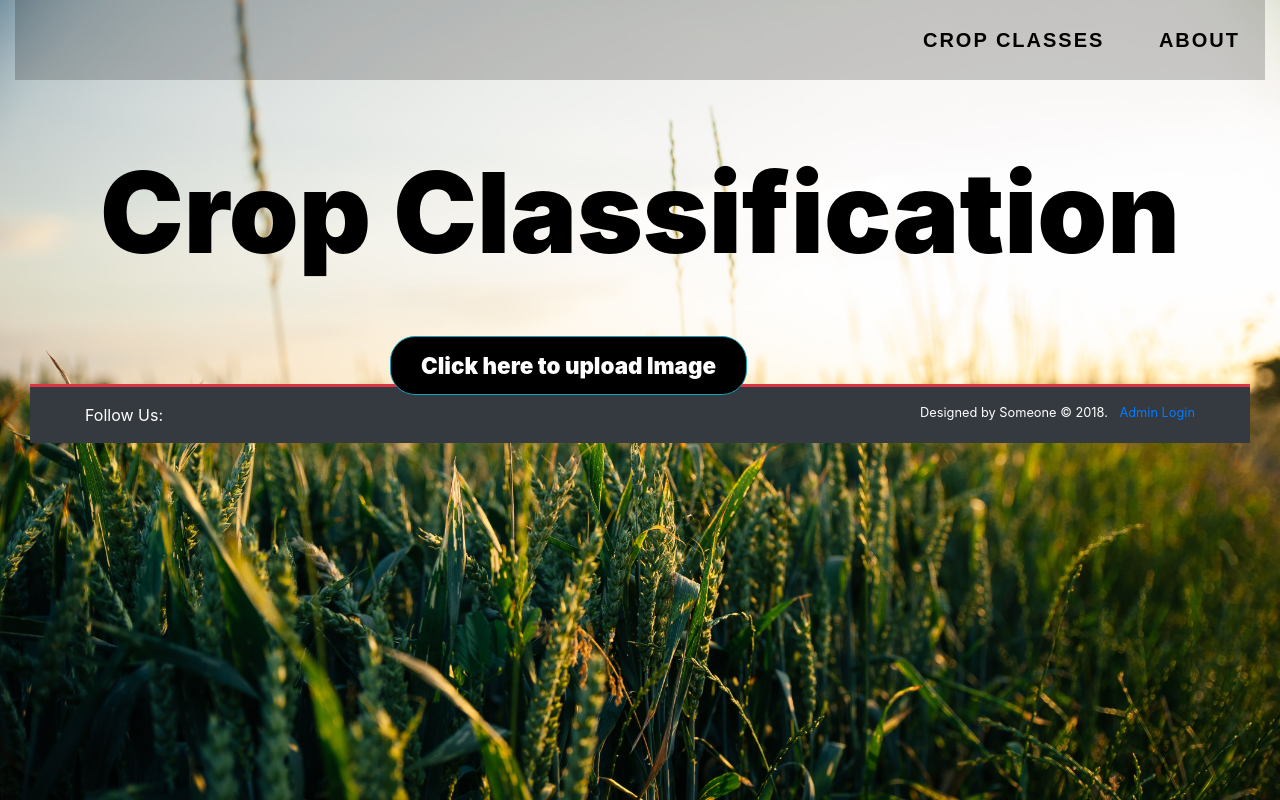
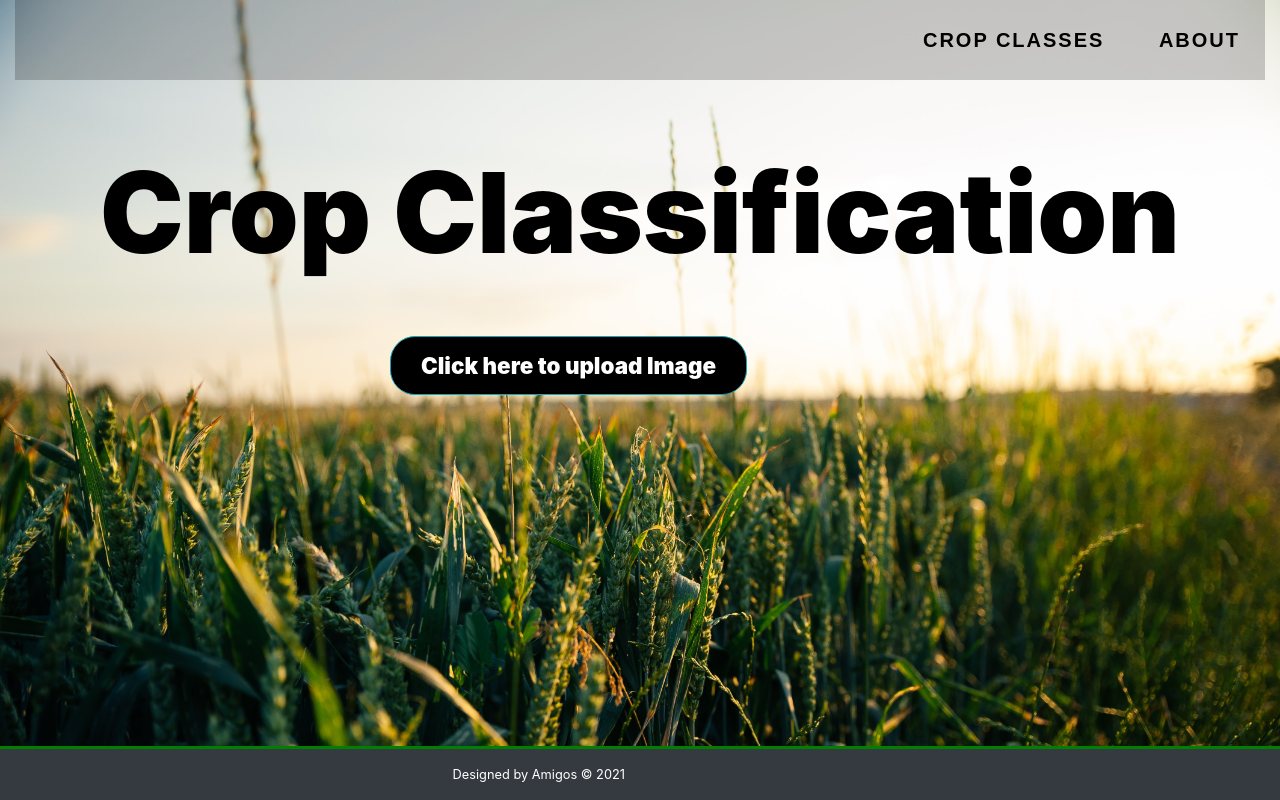
Before and after one commit to shagun6/Crop-Classification, a Flask app: page / in a window 1280 px wide. Run offline with Flask 2, Linux system fonts and the light colour scheme; some libraries are stand-ins or nearby versions.

Commit message:
Updated footer

```diff
--- a/templates/index.html
+++ b/templates/index.html
@@ -9,7 +9,9 @@
     <link rel="stylesheet" href="https://maxcdn.bootstrapcdn.com/bootstrap/4.0.0/css/bootstrap.min.css"
         integrity="sha384-Gn5384xqQ1aoWXA+058RXPxPg6fy4IWvTNh0E263XmFcJlSAwiGgFAW/dAiS6JXm" crossorigin="anonymous">
     <link href="{{ url_for('static', filename='css/main.css') }}" rel="stylesheet">
-
+   <!-- <link rel="stylesheet" href="https://cdn.jsdelivr.net/npm/@fortawesome/fontawesome-free@5.15.3/css/fontawesome.min.css"> -->
+   <!-- <link rel="stylesheet" href="https://cdn.jsdelivr.net/npm/@fortawesome/fontawesome-free@5.15.3/css/fontawesome.min.css" integrity="sha384-wESLQ85D6gbsF459vf1CiZ2+rr+CsxRY0RpiF1tLlQpDnAgg6rwdsUF1+Ics2bni" crossorigin="anonymous"> -->
+   <link href="https://fonts.googleapis.com/css?family=Ubuntu" rel="stylesheet">
     <style type="text/css">
         * {
             margin: 0;
@@ -147,6 +149,15 @@
 
             border-radius: 20px;
         }
+        .footer {
+   position: fixed;
+   left: 0;
+   bottom: 0;
+   width: 100%;
+
+   color: white;
+   text-align: center;
+}
 
         /*
     body { -webkit-animation:fadein 0.7s; animation:fadein 0.7s }
@@ -157,6 +168,7 @@
 </head>
 
 <body class="fade-out">
+    <nav>
         <div class="container-fluid">
             <div class="header">
                 <ul>
@@ -193,7 +205,9 @@
                             <div class="modal-body">
 
                                 <form id="upload-file" method="post" enctype="multipart/form-data">
+                                    <h5 class="mb-3">Upload image of the crop you want to predict</h5>
                                     <label for="imageUpload" class="upload-label" style="color:rgb(246, 246, 246);">
+
                                         Choose...
                                     </label>
                                     <input type="file" name="file" id="imageUpload" accept=".png, .jpg, .jpeg">
@@ -225,32 +239,32 @@
 
                 </div>
             </div>
-    <div class="container-fluid">
-        <footer class="container-fluid bg-dark text-white mt-5" style="border-top: 3px solid #DC3545;">
+    </nav>
+    <div class="footer">
+            <footer class="container-fluid bg-dark text-white mt-5" style="border-top: 3px solid green">
                     <div class="container">
                         <!-- Start Footer Container -->
                         <div class="row py-3">
                             <!-- Start Footer Row -->
-                    <div class="col-md-6">
+                            <!-- <div class="col-md-6"> -->
                                 <!-- Start Footer 1st Column -->
-                        <span class="pr-2">Follow Us: </span>
+                                <!-- <span class="pr-2">Follow Us: </span>
                                 <a href="#" target="_blank" class="pr-2 fi-color"><i class="fab fa-facebook-f"></i></a>
                                 <a href="#" target="_blank" class="pr-2 fi-color"><i class="fab fa-twitter"></i></a>
                                 <a href="#" target="_blank" class="pr-2 fi-color"><i class="fab fa-youtube"></i></a>
                                 <a href="#" target="_blank" class="pr-2 fi-color"><i class="fab fa-google-plus-g"></i></a>
                                 <a href="#" target="_blank" class="pr-2 fi-color"><i class="fas fa-rss"></i></a>
-                    </div> <!-- End Footer 1st Column -->
+                            </div>  -->
 
                             <div class="col-md-6 text-right">
                                 <!-- Start Footer 2nd Column -->
-                        <small> Designed by Someone &copy; 2018.
+                                <small> Designed by Amigos &copy; 2021
                                 </small>
-                        <small class="ml-2"><a href="Admin/login.php">Admin Login</a></small>
+                                <!-- <small class="ml-2"><a href="Admin/login.php">Admin Login</a></small> -->
                             </div> <!-- End Footer 2nd Column -->
                         </div> <!-- End Footer Row -->
                     </div> <!-- End Footer Container -->
                 </footer> <!-- End Footer -->
-
           </div>
 
 
```
Also changed, not shown: uploads/AADHAR_.jpeg (added), uploads/john-mark-strange-vJRxicBIFeM-unsplash.jpg (added), uploads/meditation.jpg (added). Lines whose indentation alone changed are shown as unchanged.
